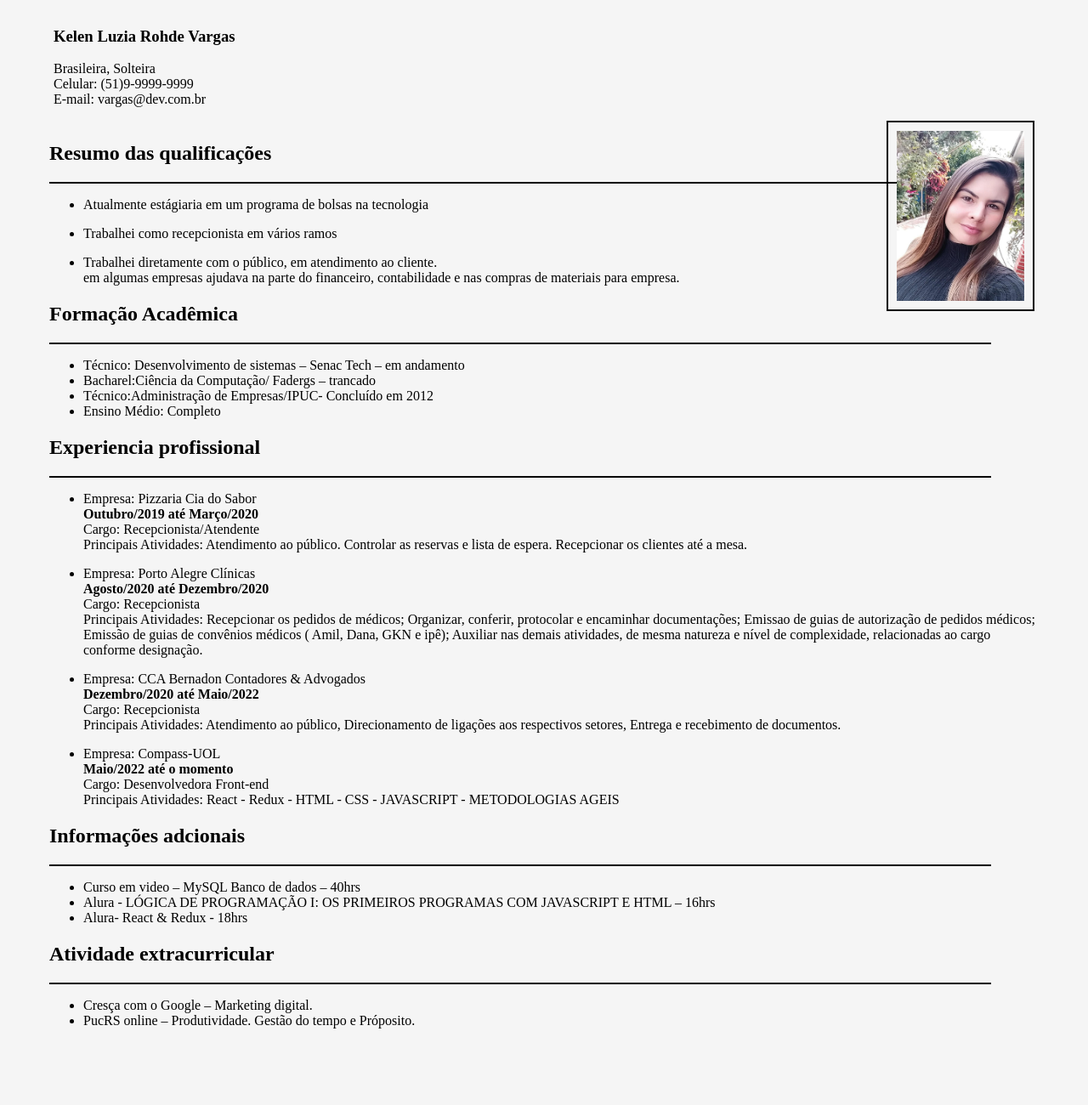
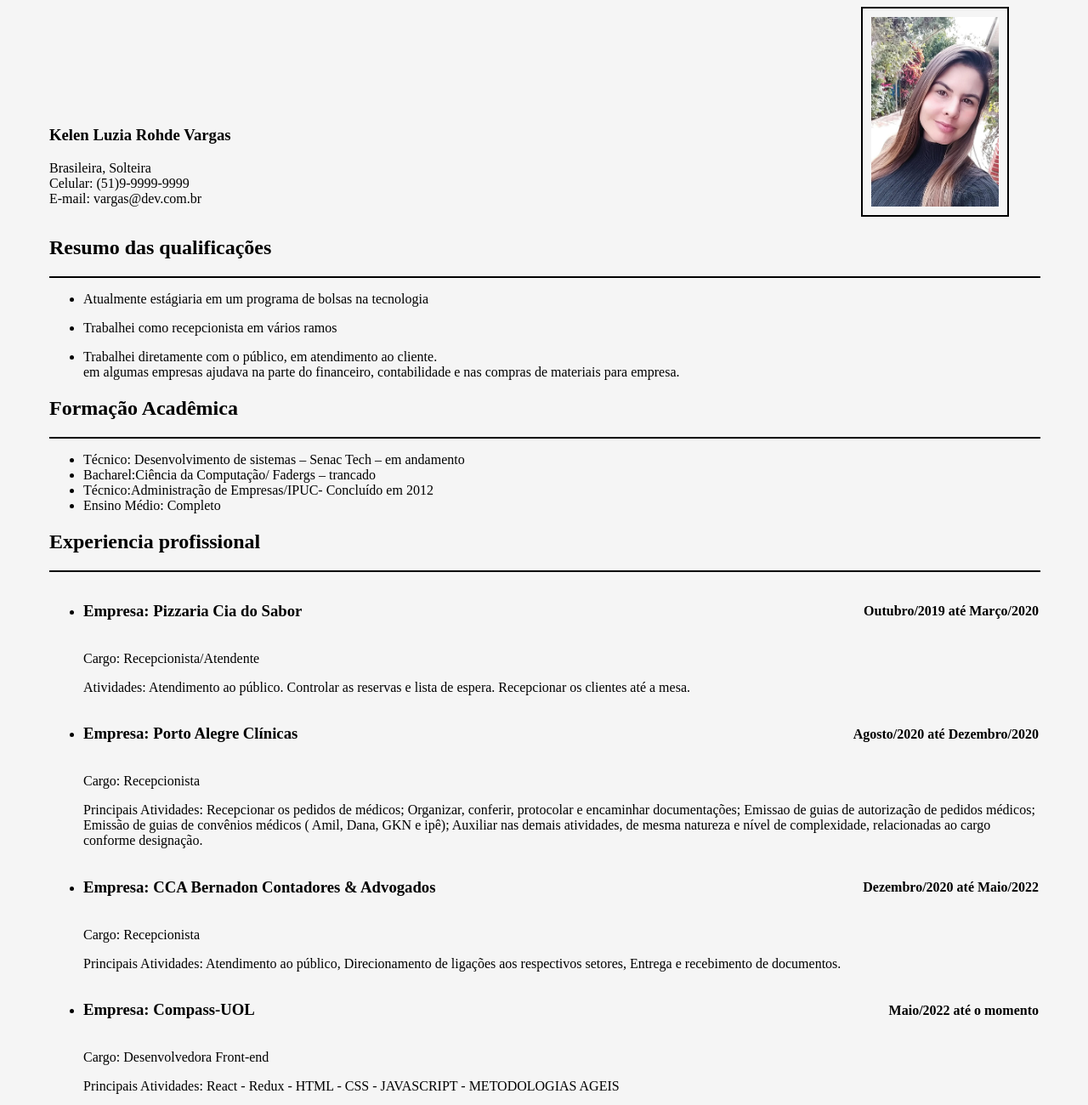
Before and after one commit to KelenVargas/AtividadeAssincrona-Curriculo, a plain HTML site: page index.html in a window 1280 px wide. Shown: the part 60-1360 px from the top of the page at 85% size. Drawn offline with Linux system fonts and the light colour scheme.

Commit message:
entrega final

```diff
--- a/assets/style.css
+++ b/assets/style.css
@@ -3,23 +3,38 @@ body{
     padding: 50px;
 }
 
-.header{
-    padding: 5px;
+header{
     margin: 10px auto;
+    display:flex;
+    align-items: flex-end;
+
 }
+
 .linha-horizontal{
-    width: 95%;
+    width: 100%;
     border: 1px solid #000;
-
 
 }
 
 .img-kelen{
     border: 2px solid black;
     padding: 10px;
-    width: 150px;
-    height: 200px;
-    float: right;
+    width: 100%;
+    max-width: 150px;
+}
 
+.infoPessoais{
+    display: inline-block;
+    width: 70%;
+}
 
+.img{
+    display: inline-block;
+    width: 27%;
+    text-align: right;
 }
+
+.infoEmpresa{
+    display: flex;
+    justify-content: space-between;
+}
--- a/index.html
+++ b/index.html
@@ -11,14 +11,14 @@
 </head>
 
 <body>
-    <header class="header">
+    <header>
         <div class="infoPessoais">
             <h3>Kelen Luzia Rohde Vargas</h3>
             <p>Brasileira, Solteira<br>
                 Celular: (51)9-9999-9999<br>
                 E-mail: vargas@dev.com.br</p>
         </div>
-        <div>
+        <div class="img">
             <img class="img-kelen" src="assets/img/kelen.jpg" />
         </div>
     </header>
@@ -53,35 +53,56 @@
     <div class="linha-horizontal"></div>
     <section>
         <ul>
-            <li>Empresa: Pizzaria Cia do Sabor </li>
-           <strong class="strong"> Outubro/2019 até Março/2020</strong><br>
-            Cargo: Recepcionista/Atendente<br>
-            Principais Atividades: Atendimento ao público. Controlar as reservas e lista de espera. Recepcionar os
-            clientes até a mesa.
+            <li>
+                <div class="infoEmpresa">
+                    <h3>Empresa: Pizzaria Cia do Sabor </h3>
+                    <h4> Outubro/2019 até Março/2020</h4>
+                </div>
+                <p>Cargo: Recepcionista/Atendente</p>
+                <p> Atividades: Atendimento ao público. Controlar as reservas e lista de espera. Recepcionar os
+                    clientes até a mesa.</p>
+            </li>
 
-            <p>
-                <li>Empresa: Porto Alegre Clínicas </li>
-                <strong>Agosto/2020 até Dezembro/2020</strong><br>
-                Cargo: Recepcionista<br>
-                Principais Atividades: Recepcionar os pedidos de médicos; Organizar, conferir, protocolar e encaminhar
-                documentações; Emissao de guias de autorização de pedidos médicos; Emissão de guias de convênios médicos
-                (
-                Amil, Dana, GKN e ipê); Auxiliar nas demais atividades, de mesma natureza e nível de complexidade,
-                relacionadas ao cargo conforme designação.
-            </p>
 
-            <li>Empresa: CCA Bernadon Contadores & Advogados </li>
-            <strong>Dezembro/2020 até Maio/2022</strong><br>
-            Cargo: Recepcionista<br>
-            Principais Atividades: Atendimento ao público, Direcionamento de ligações aos respectivos setores, Entrega e
-            recebimento de documentos.
+            <li>
+                <div class="infoEmpresa">
+                    <h3>Empresa: Porto Alegre Clínicas</h3>
+                    <h4>Agosto/2020 até Dezembro/2020</h4>
+                </div>
 
-            <P>
-                <li>Empresa: Compass-UOL </li>
-                <strong>Maio/2022 até o momento</strong><br>
-                Cargo: Desenvolvedora Front-end<br>
-                Principais Atividades: React - Redux - HTML - CSS - JAVASCRIPT - METODOLOGIAS AGEIS
-            </P>
+                <P>Cargo: Recepcionista</P>
+                <P>Principais Atividades: Recepcionar os pedidos de médicos; Organizar, conferir, protocolar e
+                    encaminhar
+                    documentações; Emissao de guias de autorização de pedidos médicos; Emissão de guias de convênios
+                    médicos
+                    (
+                    Amil, Dana, GKN e ipê); Auxiliar nas demais atividades, de mesma natureza e nível de complexidade,
+                    relacionadas ao cargo conforme designação.</P>
+            </li>
+
+            <li>
+                <div class="infoEmpresa">
+                    <h3>Empresa: CCA Bernadon Contadores & Advogados</h3>
+                    <h4>Dezembro/2020 até Maio/2022</h4>
+                </div>
+            </li>
+
+            <P>Cargo: Recepcionista</P>
+            <P> Principais Atividades: Atendimento ao público, Direcionamento de ligações aos respectivos setores,
+                Entrega e
+                recebimento de documentos.</P>
+
+
+            <li>
+                <div class="infoEmpresa">
+                    <h3>Empresa: Compass-UOL</h3>
+                    <h4>Maio/2022 até o momento</h4>
+            </li>
+
+            </div>
+            <p>Cargo: Desenvolvedora Front-end</p>
+            <p> Principais Atividades: React - Redux - HTML - CSS - JAVASCRIPT - METODOLOGIAS AGEIS</p>
+
 
 
 
```
